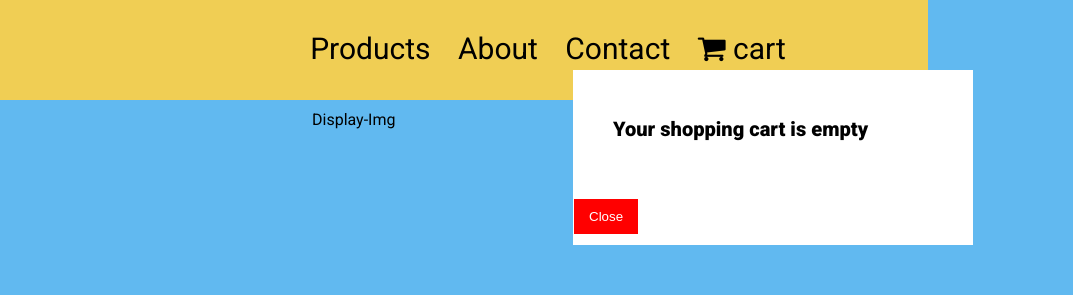
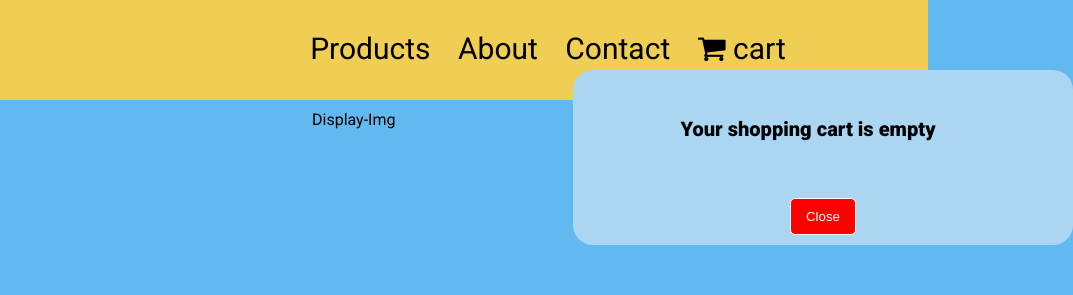
Before and after one commit to milton839/Shopping-cart-without-price, a plain HTML site: page index.html in a window 1280 px wide. Both pictures are taken after a click on the item "cart". Shown: the top 295 px of the page, 352-1425 px from the left, 1073 px wide, since content can reach past the window. Drawn offline with Linux system fonts and the light colour scheme.

Commit message:
cart design

```diff
--- a/css/style.css
+++ b/css/style.css
@@ -197,11 +197,12 @@ a {
   position: absolute;
   top: 70px;
   left: 925px;
-  background-color: #fff;
-  width: 400px;
+  background-color: #aad6f2;
+  width: 500px;
   opacity: 0;
   max-width: 100%;
   z-index: 99999;
+  border-radius: 20px;
 }
 
 #modal-container.show {
@@ -215,15 +216,29 @@ a {
   background-color: red;
   color: white;
   border: 1px solid white;
+  border-radius: 5px;
   text-align: center;
   padding: 10px 15px;
   margin: 10px 0px;
   cursor: pointer;
 }
-
+.modal {
+  text-align: center;
+}
 .hidden {
   display: none;
 }
-.buyItem {
+#buyItems {
+  margin-left: -70px;
+}
+#buyItems .buyItem {
   display: flex;
+  justify-content: center;
+  align-items: center;
 }
+#buyItems .empty {
+  text-align: center;
+}
+.product-name {
+  margin: 0 40px;
+}
--- a/js/shoppingCart.js
+++ b/js/shoppingCart.js
@@ -20,18 +20,18 @@ const products = document.querySelectorAll('.item-a');
 const updateShoppingCartHTML = function () {
 	if (productsInCart.length > 0) {
 		let result = productsInCart.map(product => {
-			console.log(product);
 			return `
 				<li class="buyItem">
-					<img src="${product.image}">
-					<div>
-						<h5>${product.name}</h5>
+						<img src="${product.image}">
+						<div class="product-name">
+							<h5>${product.name}</h5>
+						</div>
 						<div>
 							<button class="button-minus" data-id=${product.id}>-</button>
 							<span class="countOfProduct">${product.count}</span>
 							<button class="button-plus" data-id=${product.id}>+</button>
 						</div>
-					</div>
+
 				</li><br>`
 		});
 		cartParentElement.innerHTML = result.join(' ');
```
